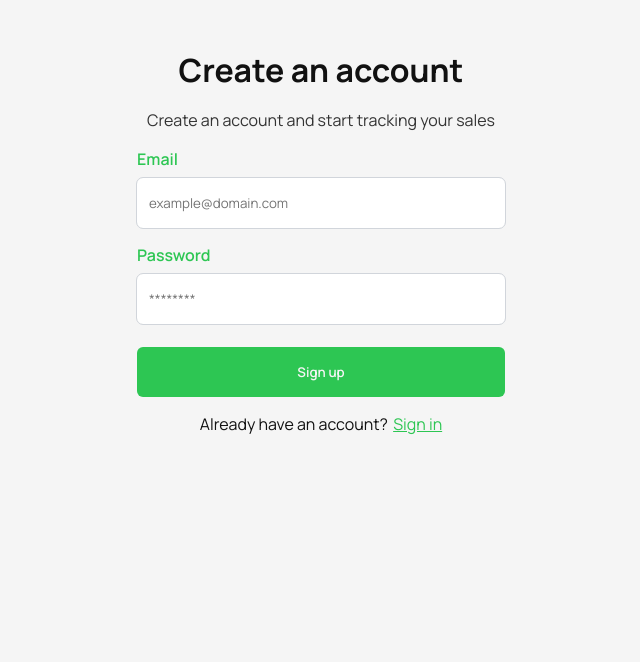
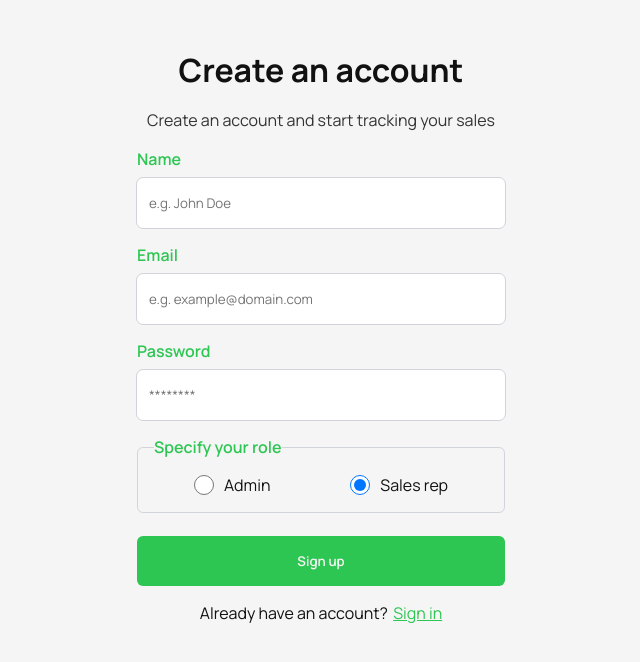
Before and after one commit to rayenrsalhi9/supabase-app, a React (Vite) app: page /signup in a window 1280 px wide. Shown: the top 662 px of the page, without its empty margins (319-959 px from the left). Built offline with nearby package versions, Linux system fonts and the light colour scheme; no server answers.

Commit message:
feat(signup): add name and role fields to signup form
Add new input fields for name and role selection in the signup form. Include styling for the role selection radio buttons. Temporarily disable auth logic for testing.

```diff
--- a/src/index.css
+++ b/src/index.css
@@ -117,6 +117,36 @@ body {
   opacity: .8;
   cursor: not-allowed;
 }
+
+.form .role-fieldset {
+  width: 100%;
+  border: 1px solid #D1D5DB;
+  border-radius: 6px;
+  padding: 1em;
+  display: flex;
+  justify-content: space-around;
+  align-items: center;
+}
+
+.form .role-fieldset legend {
+  font-weight: 600;
+}
+
+.form .role-fieldset label {
+  display: flex;
+  align-items: center;
+  justify-content: flex-start;
+  color: #111;
+}
+
+.form .role-fieldset label input {
+  width: 20px;
+  height: 20px;
+  border: 2px solid #D1D5DB;
+  outline: none;
+  margin-right: .75em;
+  cursor: pointer;
+}
 /* end of login page design */
 
 /* start of header dashboard design */
--- a/src/routes/Signup.jsx
+++ b/src/routes/Signup.jsx
@@ -10,10 +10,17 @@ export default function Signup() {
   const [error, handleSubmit, isPending] = useActionState(
     async(_, formData) => {
 
+      const name = formData.get('name')
       const email = formData.get('email')
       const password = formData.get('password')
+      const role = formData.get('role')
 
-      const {success, data, error: signUpError} = await signUserUp(email, password)
+      console.log(name)
+      console.log(email)
+      console.log(password)
+      console.log(role)
+
+      /* const {success, data, error: signUpError} = await signUserUp(email, password)
 
       if (signUpError) return signUpError
 
@@ -21,7 +28,7 @@ export default function Signup() {
         setSession(data.session)
         navigate('/dashboard')
         return null
-      }
+      } */
 
       return null
     }, null
@@ -50,12 +57,28 @@ export default function Signup() {
       }
 
       <span className="input-span">
+        <label htmlFor="name" className="label">Name</label>
+        <input
+          type="text"
+          name="name"
+          id="name"
+          placeholder="e.g. John Doe"
+          className={!isPending && error ? "input-error" : ''}
+          required
+           aria-required='true'
+          aria-invalid={error ? 'true' : 'false'}
+          aria-describedby={error ? 'auth-error-msg' : undefined}
+          disabled={isPending}
+        />
+      </span>
+
+      <span className="input-span">
         <label htmlFor="email" className="label">Email</label>
         <input
           type="email"
           name="email"
           id="email"
-          placeholder="example@domain.com"
+          placeholder="e.g. example@domain.com"
           className={!isPending && error ? "input-error" : ''}
           required
           aria-required='true'
@@ -81,6 +104,18 @@ export default function Signup() {
         />
       </span>
 
+      <fieldset className="role-fieldset">
+        <legend>Specify your role</legend>
+        <label htmlFor="admin">
+          <input type="radio" name="role" id="admin" value="admin" />
+          Admin
+        </label>
+        <label htmlFor="sales_rep">
+          <input type="radio" name="role" id="sales_rep" value="sales_rep" defaultChecked />
+          Sales rep
+        </label>
+      </fieldset>
+
       <button
         className="submit-btn"
         disabled={isPending}
```
